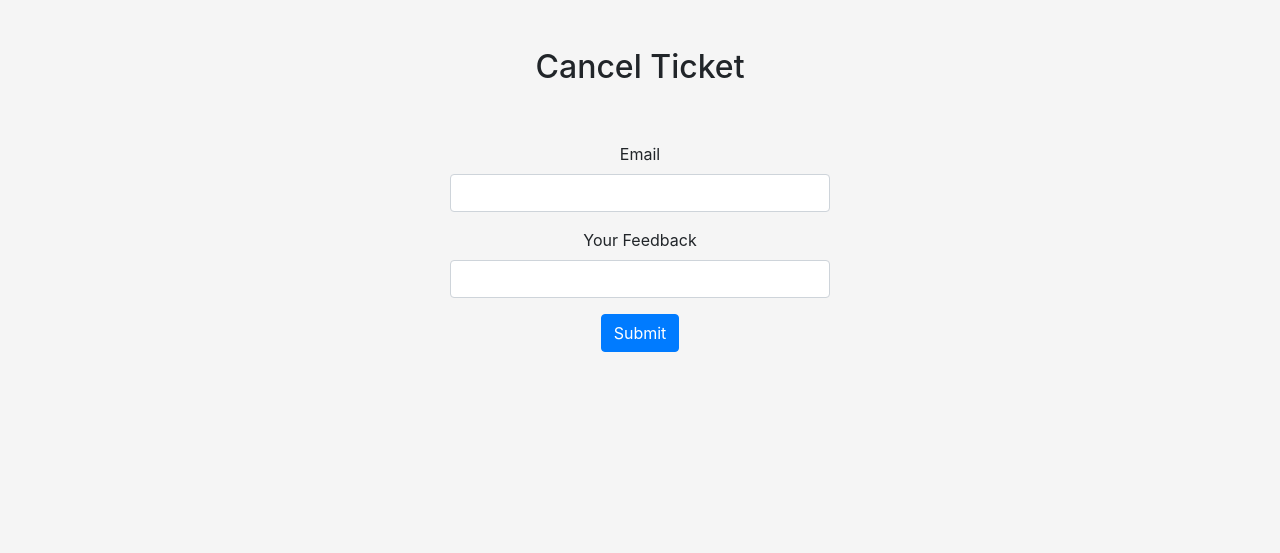
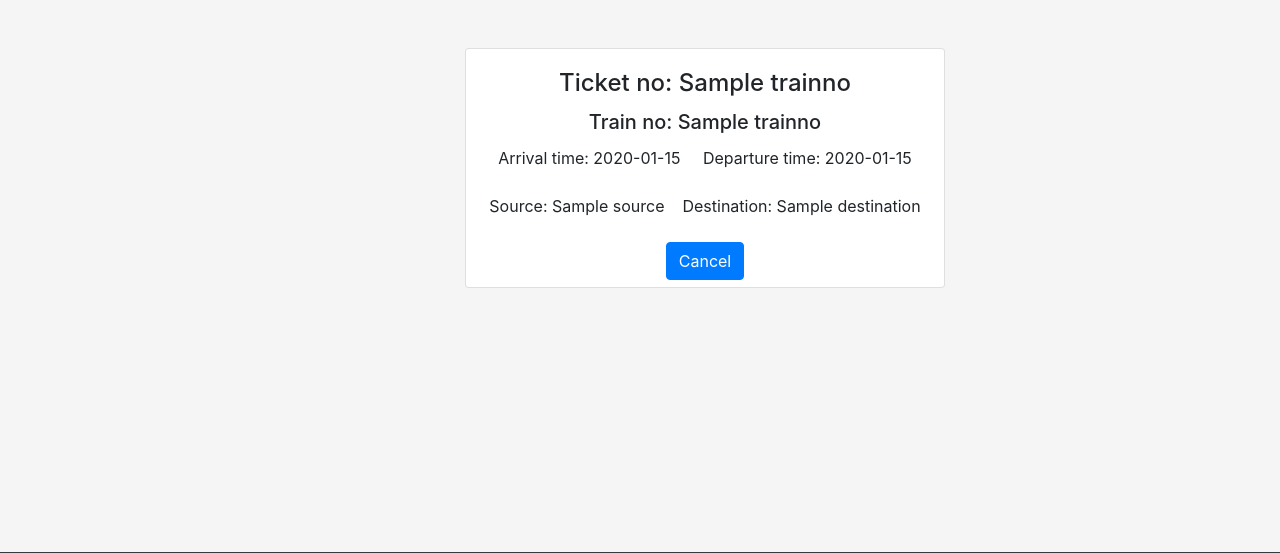
Before and after one commit to ishita0202/Railway_System, a Django app: template railways/bookticket/templates/cancle.html in a window 1280 px wide. Shown: the part 56-609 px from the top of the page. Run offline with Django 3.2, Linux system fonts and the light colour scheme; the template is opened without the code that fills it: most values are stand-ins (such as "Sample title", 1, 10 or a date in 2020); some libraries are stand-ins or nearby versions.

Commit message:
cancel-ticket page designed

```diff
--- a/railways/bookticket/templates/cancle.html
+++ b/railways/bookticket/templates/cancle.html
@@ -1,25 +1,53 @@
 {% extends 'base1.html' %} {% block content %}
 
+
+
+<div class="deprature_div" align="center"><br><br>
+{% if t %}
+ <div class="col" >
+      <div class="card text-center" style="width: 30rem; height: 15rem ; margin:auto">
+        <div class="card-body " action="" method="post">
+
+           <h4   class="card-title">Ticket no:  {{ train.Trainno }}</h4>
+            <h5   class="card-title">Train no:  {{ train.Trainno }}</h5>
+          <div class="card-center">
+            <p class="card-text">Arrival time:  {{ train.arrivaltime}} &nbsp; &nbsp;
+           Departure time:  {{ train.departuretime}}</p>
+          </div><br>
+          <div class="text-center">
+            <p class="card-text">Source:  {{ train.Source}}  &nbsp;&nbsp;
+             Destination:  {{ train.Destination}}</p>
+          </div><br>
+            <div class="text-center">
+            <input type="submit" name = "cancel" value = "Cancel" class = "btn btn-primary"/>
+          </div>
+        </div>
+      </div><br><br>
+    </div>
+
+</div></div>
+{%else %}
 <form action="" method="post" align="center">
   {% csrf_token %}
   <br><br>
   <h2 align="center">Cancel Ticket</h2>
  <div class="deprature_div">
  <br><br>
- <div class="form-group ">
-      <label for="inputEmail4">Email</label>
-      <input type="email" class="form-control" id="inputEmail4" name="email" required>
-    </div>
+<div class="form-group">
+  <div class="alert alert-danger">
+            Are you sure you want to cancel this ticket?
+        </div>
 
-<div class="form-group">
-    <label for="inputAddress">Your Feedback</label>
-    <input type="textarea" class="form-control" name="feedback" placeholder="">
+    <label for="inputAddress">Your Ticketno:</label>
+    <input type="textarea" class="form-control" name="ticket" placeholder="">
   </div>
 
 <div class="col-auto my-1">
-      <button type="submit" class="btn btn-primary" align="center">Submit</button>
+      <button type="submit"  class="btn btn-primary" align="center">Submit</button>
     </div>
     </div>
 </form>
+
+{%endif%}
 <br><br><br><br><br><br><br><br><br>
  {% endblock %}
```
Also changed, not shown: railways/bookticket/templates/ticket.html (+11 -7 lines), railways/bookticket/views.py (+6 -1 lines).
